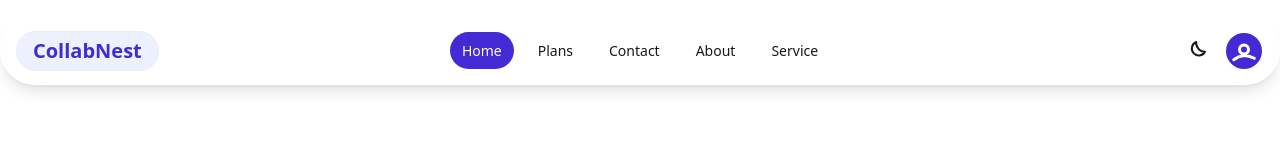
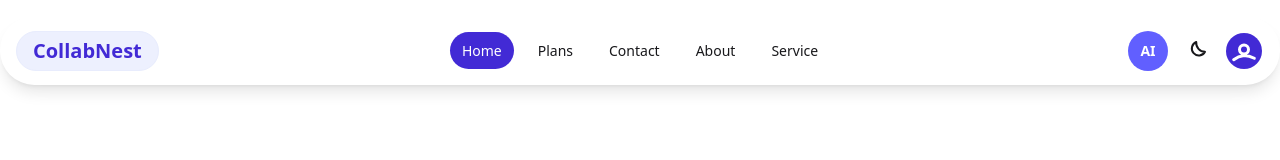
Before and after one commit to Pinku-code/CollabNest-Dev, a React (Vite) app in the folder Client/: page / in a window 1280 px wide. Shown: the top 160 px of the page. Built offline with nearby package versions, Linux system fonts and the light colour scheme.

Commit message:
add Ai to navbar

```diff
--- a/Client/src/components/Navbar.jsx
+++ b/Client/src/components/Navbar.jsx
@@ -97,6 +97,12 @@ const Navbar = () => {
 
       {/* End */}
       <div className="navbar-end gap-2">
+      <button className="w-10 h-10 flex items-center justify-center rounded-full bg-indigo-500 text-white text-sm font-semibold hover:bg-indigo-700 transition">
+        <Link to={"/aichat"}>AI</Link>
+
+    </button>
+
+
         {/* Theme Toggle */}
         <button
           onClick={toggleTheme}
@@ -121,6 +127,7 @@ const Navbar = () => {
           )}
         </button>
 
+
 <AuthMenu />
 
       </div>
```
